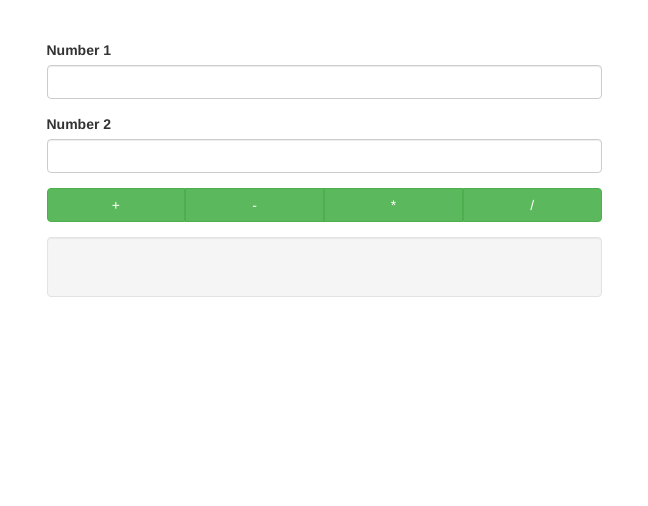
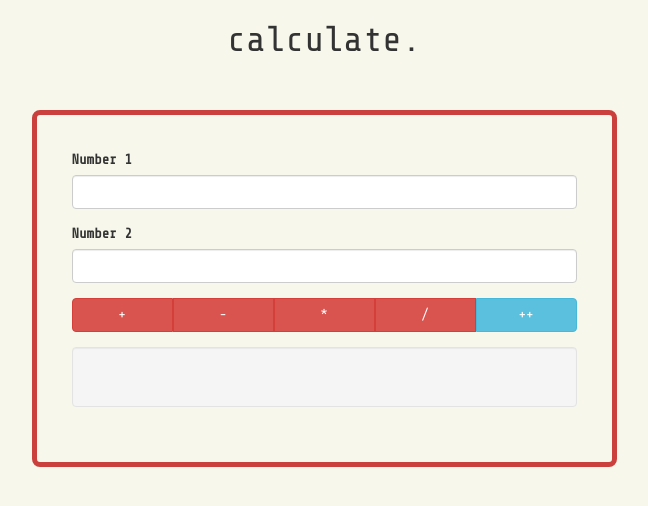
Before and after one commit to sophiakhan/w3d3-functions, a plain HTML site: page index.html in a window 1280 px wide. Shown: the whole page, without its empty margins (316-964 px from the left). Drawn offline with nearby package versions, Linux system fonts and the light colour scheme.

Commit message:
Added css file

```diff
--- a/calc.js
+++ b/calc.js
@@ -30,6 +30,15 @@ function divide(number1, number2) {
     return number1 / number2;
 }
 
+// 5. Increment
+
+var answerInc = answer++;
+
+function increment(answer) {
+
+    return answerInc;
+}
+
 
 // Event Handlers
 document.querySelector('#calc').addEventListener('click', function(e) {
--- /dev/null
+++ b/global.css
@@ -0,0 +1,17 @@
+* {
+    box-sizing: border-box;
+}
+img {
+    width: 100%;
+}
+
+body {
+    background: #f7f7eb;
+    font-family: 'Share Tech Mono', monospace;
+}
+
+.col-sm-6 {
+    border: 5px solid rgb(203,64,60);
+    border-radius: 8px;
+    padding: 35px;
+}
--- a/index.html
+++ b/index.html
@@ -1,3 +1,4 @@
+<!doctype html>
 <html>
 <head>
     <title>Calculator</title>
@@ -5,8 +6,18 @@
     <meta name="viewport" content="width=device-width, initial-scale=1.0" />
     <script type="text/javascript" src="https://cdn.polyfill.io/v2/polyfill.min.js?features=es6,fetch,Array.prototype.includes"></script>
     <link rel="stylesheet" href="https://maxcdn.bootstrapcdn.com/bootstrap/3.3.7/css/bootstrap.min.css" integrity="sha384-BVYiiSIFeK1dGmJRAkycuHAHRg32OmUcww7on3RYdg4Va+PmSTsz/K68vbdEjh4u" crossorigin="anonymous">
+
+    <link rel="stylesheet" href="global.css" >
+
+    <link href="https://fonts.googleapis.com/css?family=Share+Tech+Mono" rel="stylesheet">
 </head>
 <body>
+
+    <header>
+        <div>
+            <h1 class="text-center">calculate.</h1>
+        </div>
+    </header>
 
     <div class="container">
         <br/><br/>
@@ -23,19 +34,23 @@
                 <div class="form-group" id="calc">
                     <div class="btn-group btn-group-lg btn-group-justified">
                         <div class="btn-group">
-                            <button type="button" id="add" class="btn btn-success">+</button>
+                            <button type="button" id="add" class="btn btn-danger">+</button>
                         </div>
                         <div class="btn-group">
-                            <button type="button" id="subtract" class="btn btn-success">-</button>
+                            <button type="button" id="subtract" class="btn btn-danger">-</button>
                         </div>
                         <div class="btn-group">
-                            <button type="button" id="multiply" class="btn btn-success">*</button>
+                            <button type="button" id="multiply" class="btn btn-danger">*</button>
                         </div>
                         <div class="btn-group">
-                            <button type="button" id="divide" class="btn btn-success">/</button>
+                            <button type="button" id="divide" class="btn btn-danger">/</button>
+                        </div>
+                         <div class="btn-group">
+                            <button type="button" id="increment" class="btn btn-info">++</button>
                         </div>
                     </div>
                 </div>
+
                 <div class="form-group well text-center">
                     <h3 id="answer"></h3>
                 </div>
```
